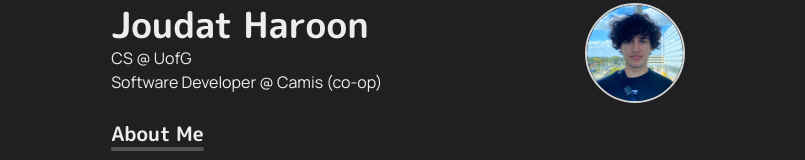
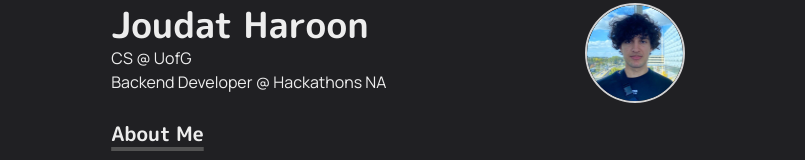
Before and after one commit to joutad/web-portfolio-0, a Next.js app: page / in a window 1280 px wide. Shown: the part 273-433 px from the top of the page, without its empty margins (242-1047 px from the left). Built offline with nearby package versions, Linux system fonts and the light colour scheme.

Commit message:
Updated status

```diff
--- a/pages/index.jsx
+++ b/pages/index.jsx
@@ -46,7 +46,7 @@ const Home = () => (
             Joudat Haroon
           </Heading>
           <p style={{fontFamily: 'Manrope'}}>CS @ UofG</p>
-          <p style={{fontFamily: 'Manrope'}}>Software Developer @ Camis (co-op)</p>
+          <p style={{fontFamily: 'Manrope'}}>Backend Developer @ Hackathons NA</p>
         </Box>
         <Box
           flexShrink={0}
```
